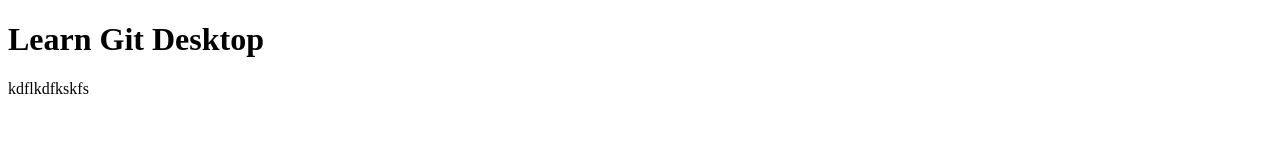
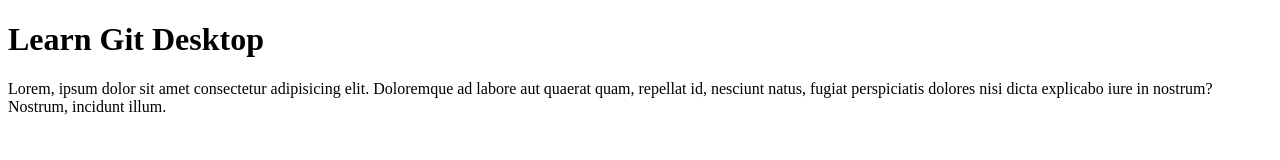
Before and after one commit to venomm416/test_react, a plain HTML site: page index.html in a window 1280 px wide. Drawn offline with Linux system fonts and the light colour scheme.

Commit message:
add some text
+ text

```diff
--- a/index.html
+++ b/index.html
@@ -8,7 +8,7 @@
 <body>
 
     <h1>Learn Git Desktop</h1>
-    <p>kdflkdfkskfs</p>
+    <p>Lorem, ipsum dolor sit amet consectetur adipisicing elit. Doloremque ad labore aut quaerat quam, repellat id, nesciunt natus, fugiat perspiciatis dolores nisi dicta explicabo iure in nostrum? Nostrum, incidunt illum.</p>
 
 </body>
 </html>
```
